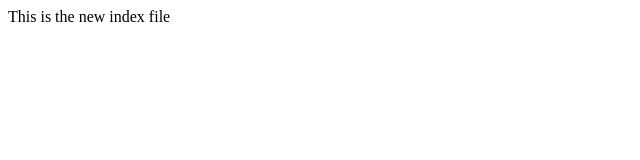
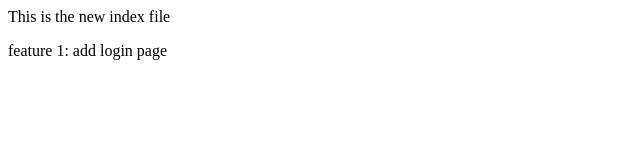
Before and after one commit to ManjilRijal63/localrepo, a plain HTML site: page index.html in a window 1280 px wide. Shown: the whole page, without its empty margins (0-640 px from the left). Drawn offline with Linux system fonts and the light colour scheme.

Commit message:
feature 1 listed

```diff
--- a/index.html
+++ b/index.html
@@ -1 +1,3 @@
 <p>This is the new index file</p>
+
+<p>feature 1: add login page</p>
```
